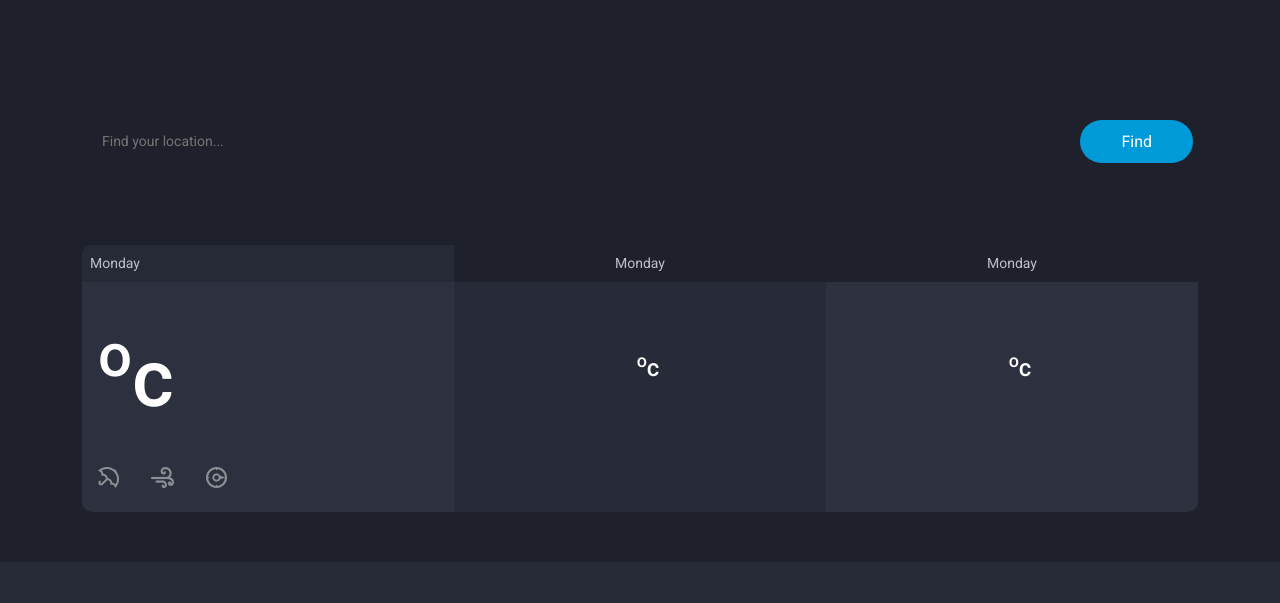
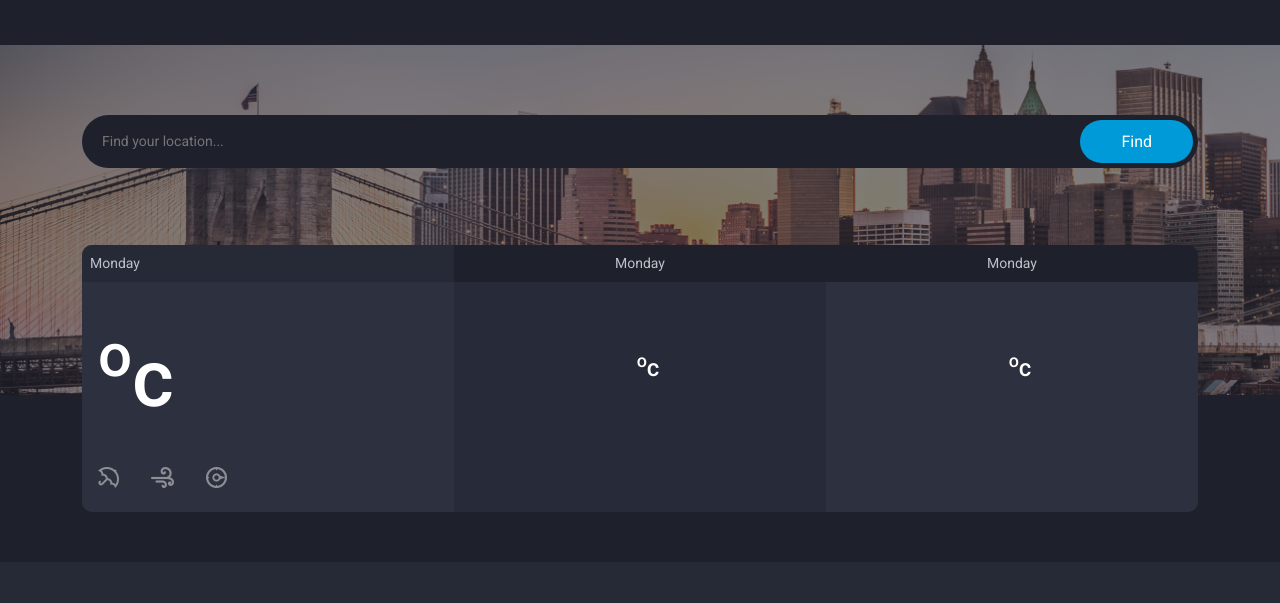
Before and after one commit to nadinegawad/Weather, a plain HTML site: page index.html in a window 1280 px wide. Shown: the part 93-696 px from the top of the page. Drawn offline with Linux system fonts and the light colour scheme; no server answers.

Commit message:
sec commit

```diff
--- a/css/style.css
+++ b/css/style.css
@@ -87,7 +87,7 @@ small {
 }
 
 .site-header {
-    background-image: url(./images/banner.png);
+    background-image: url(../images/banner.png);
     background-size: cover;
     padding: 70px 0;
     min-height: 350px;
```
